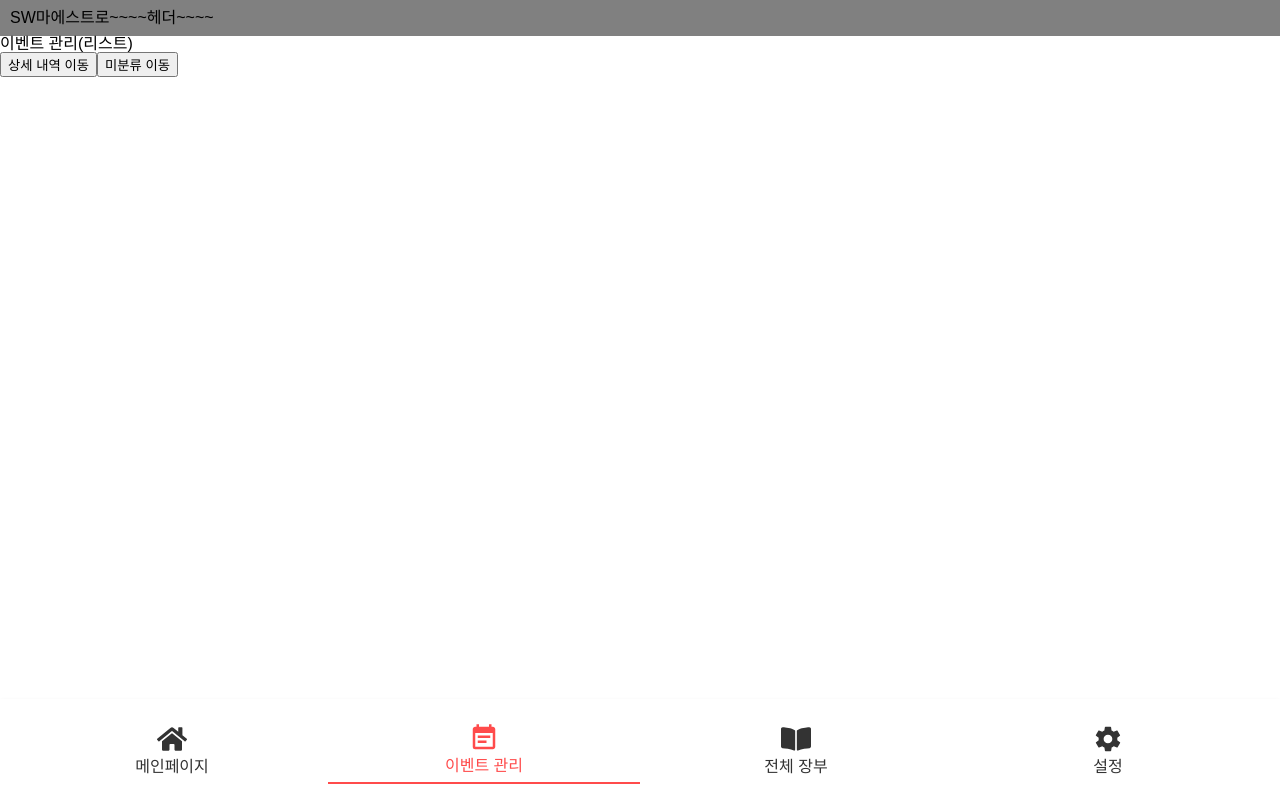
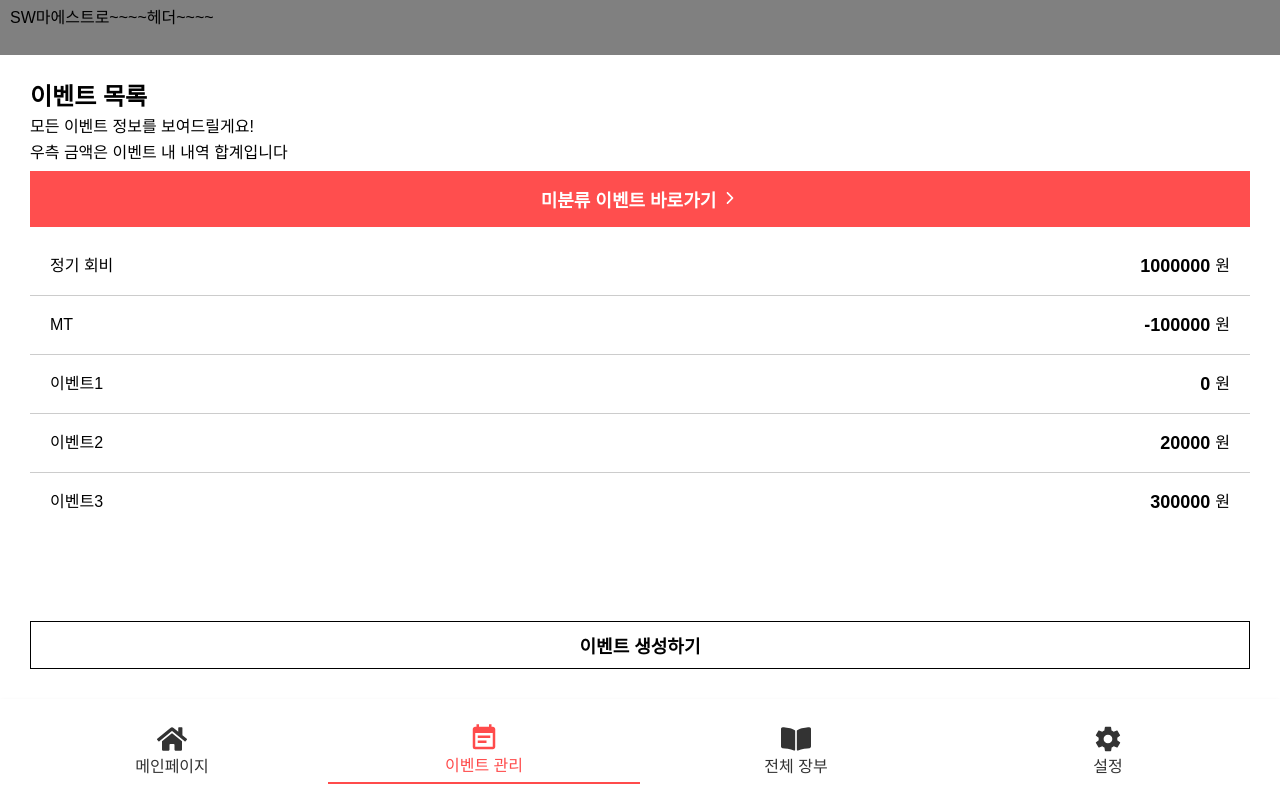
Before and after one commit to swm-backstage/movis-web, a React (Vite) app: page /events in a window 1280 px wide. Both pictures are taken after a click on the element "이벤트 관리". Built offline with nearby package versions, Linux system fonts and the light colour scheme; a web font is replaced by a local one.

Commit message:
[ADD] 기본 틀 구현 - 이벤트 페이지 구체화, 이벤트 상세 목록 페이지, 페이지 별 모달 창

```diff
--- /dev/null
+++ b/src/components/Modal.jsx
@@ -0,0 +1,48 @@
+import React from 'react';
+import { styled } from 'styled-components';
+
+const ModalBackground = styled.div`
+    position: fixed;
+    top: 0;
+    left: 0;
+    width: 100vw;
+    height: 100vh;
+    background-color: rgba(0, 0, 0, 0.5);
+    display: flex;
+    justify-content: center;
+    align-items: center;
+`;
+
+const ModalContent = styled.div`
+    position: relative;
+    display: flex;
+    flex-direction: column;
+    background: white;
+    padding: 20px;
+    border-radius: 10px;
+    width: 400px;
+    max-width: 80%;
+`;
+
+const CloseButton = styled.button`
+    background: none;
+    border: none;
+    font-size: 1.5rem;
+    position: absolute;
+    top: 10px;
+    right: 10px;
+    cursor: pointer;
+`;
+
+const Modal = ({ onClose, children }) => {
+    return (
+        <ModalBackground onClick={onClose}>
+            <ModalContent onClick={e => e.stopPropagation()}>
+                <CloseButton onClick={onClose}>&times;</CloseButton>
+                {children}
+            </ModalContent>
+        </ModalBackground>
+    );
+};
+
+export default Modal;
--- a/src/event/EventOutlet.jsx
+++ b/src/event/EventOutlet.jsx
@@ -8,7 +8,14 @@ import NavigationBar from './components/NavigationBar';
 const Container = styled.div`
   display: flex;
   flex-direction: column;
+  height: 100vh;
 `;
+
+const BodyContainer = styled.div`
+  padding: 30px;
+  height: calc(100vh - 216px);
+  overflow-y: hidden;
+`
 
 export default function EventOutlet() {
   const [BodyComponent, setBodyComponent] = useState(<EventMain />);
@@ -16,7 +23,9 @@ export default function EventOutlet() {
   return (
     <Container>
       <Header />
-      <Outlet context={{BodyComponent}}/>
+      <BodyContainer>
+        <Outlet context={{BodyComponent}}/>
+      </BodyContainer>
       <NavigationBar onSelectedBody={setBodyComponent} />
     </Container>
   );
--- a/src/event/components/Header.jsx
+++ b/src/event/components/Header.jsx
@@ -3,6 +3,7 @@ import { styled } from "styled-components"
 const HeaderContainer = styled.header`
     display: flex;
 
+    height: 35px;
     padding: 10px;
     background-color: gray;
 `
--- a/src/event/components/NavItem.jsx
+++ b/src/event/components/NavItem.jsx
@@ -1,4 +1,4 @@
-import React, { act } from 'react';
+import React from 'react';
 import { useLocation, useNavigate } from 'react-router-dom';
 import styled from 'styled-components';
 
--- a/src/event/eventInfo/components/EventLog.jsx
+++ b/src/event/eventInfo/components/EventLog.jsx
@@ -1,4 +1,7 @@
+import { useState } from "react";
 import { styled } from "styled-components";
+import Modal from "../../../components/Modal";
+import ModalForLog from "./ModalForLog";
 
 const ElementLog = styled.div`
     display: flex;
@@ -43,6 +46,7 @@ const CircleForType = styled.div`
 `
 
 export default function EventLog({e}) {
+    const [showModal, setShowModal] = useState(false);
 
     const colorSet = {
         "deposit" : "#3182F6",
@@ -50,7 +54,8 @@ export default function EventLog({e}) {
     }
 
     return (
-        <ElementLog>
+        <>
+            <ElementLog onClick={() => setShowModal(true)}>
                 <ElementLeft>
                     {
                         e.billType === "deposit" ? (
@@ -68,5 +73,12 @@ export default function EventLog({e}) {
                     {e.cash} 원
                 </ElementRight>
             </ElementLog>
+
+            <ModalForLog
+                logId={e.id}
+                onModal={{enabled: showModal, enable: setShowModal}}
+            />
+
+        </>
     )
 }
--- /dev/null
+++ b/src/event/eventInfo/components/ModalForLog.jsx
@@ -0,0 +1,95 @@
+import styled from "styled-components";
+import Modal from "../../../components/Modal";
+
+const ModalContent = styled.div`
+    display: flex;
+    flex-direction: column;
+    gap: 10px;
+`
+
+const TextContainer = styled.div`
+    display: flex;
+    flex-direction: row;
+    justify-content: space-between;
+`
+
+const ImageArea = styled.div`
+    width: 100%;
+    height: 300px;
+    background-image: url(${(props) => props.imageUrl});
+    background-color: lightgray;
+`
+
+const DetailArea = styled.div`
+    width: calc(100% - padding);
+    padding: 10px;
+
+    border: 1px solid black;
+    /* background-color: lightgray; */
+`
+
+const ChangeButton = styled.button`
+    min-width: 100px;
+`
+
+const ModalTitle = styled.p`
+    font-size: 1.5rem;
+    font-weight: bold;
+    text-align: center;
+    margin-bottom: 10px;
+`
+
+export default function ModalForLog({ onModal, logId }) {
+    if (!onModal.enabled) return null;
+
+    // API 붙여야 함
+    const mock = {
+        id: 1,
+        name: "임시 기록1",
+        date: "2024-06-30T00:00",
+        cash: 10000,
+        imageUrl: null,
+        details: "임시 기록1의 상세 내용입니다.",
+    };
+
+    const formattedDate = new Date(mock.date).toLocaleString('ko-KR', {
+        year: 'numeric',
+        month: 'long',
+        day: 'numeric',
+        hour: '2-digit',
+        minute: '2-digit',
+        hour12: false,
+    });
+
+    return (
+        <Modal onClose={() => onModal.enable(false)}>
+            <ModalTitle>{mock.name}</ModalTitle>
+            <ModalContent>
+                <TextContainer>
+                    <p>날짜</p>
+                    <p>{formattedDate}</p>
+                </TextContainer>
+
+                <TextContainer>
+                    <p>금액</p>
+                    <p>{mock.cash} 원</p>
+                </TextContainer>
+
+                <TextContainer>
+                    <p>영수증</p>
+                    <ChangeButton>이미지 변경</ChangeButton>
+                </TextContainer>
+                <ImageArea imageUrl={mock.imageUrl} />
+
+                <TextContainer>
+                    <p>상세</p>
+                    <ChangeButton>내용 변경</ChangeButton>
+                </TextContainer>
+                <DetailArea>
+                    {mock.details}
+                </DetailArea>
+
+            </ModalContent>
+        </Modal>
+    );
+}
--- a/src/event/eventList/EventList.jsx
+++ b/src/event/eventList/EventList.jsx
@@ -1,13 +1,122 @@
 import { useNavigate } from "react-router-dom"
+import { styled } from "styled-components";
+import { IoIosArrowForward } from "react-icons/io";
+import EventElement from "./components/EventElement";
+
+const BodyContainer = styled.div`
+    display: flex;
+    flex-direction: column;
+    position: relative;
+
+    height: 100%;
+    gap: 10px;
+`
+
+const TextArea = styled.div`
+    display: flex;
+    flex-direction: column;
+    gap: 10px;
+`
+
+const ElementContainer = styled.div`
+    height: calc(350px);
+`
+
+const ButtonUnclassified = styled.button`
+    background-color: #FF4E4E;
+    border: none;
+    padding: 15px 0;
+
+    font-size: 18px;
+    font-weight: bold;
+    color: white;
+`
+
+const ButtonEventCreate = styled.button`
+    position: absolute;
+    bottom: 0;
+    left: 0;
+    right: 0;
+
+    background-color: transparent;
+    border: 1px solid black;
+    padding: 10px 0;
+
+    font-size: 18px;
+    font-weight: bold;
+    color: black;
+`
+
+const HeaderText = styled.h1`
+    font-size: 24px;
+    font-weight: bold;
+`
+
+const DescriptText = styled.p``
 
 export default function EventList(){
+    const navigate = useNavigate();
 
-    const navigate = useNavigate();
+    const mock = {
+        "eventList" : [
+            {
+                "id": 1,
+                "title" : "정기 회비",
+                "cash" : 1000000
+            },
+            {
+                "id": 2,
+                "title" : "MT",
+                "cash" : -100000
+            },
+            {
+                "id": 3,
+                "title" : "이벤트1",
+                "cash" : 0
+            },
+            {
+                "id": 4,
+                "title" : "이벤트2",
+                "cash" : 20000
+            },
+            {
+                "id": 5,
+                "title" : "이벤트3",
+                "cash" : 300000
+            }
+        ]
+    };
+
     return (
-        <div>
-            <p>이벤트 관리(리스트)</p>
-            <button onClick={() => navigate("/events/info")}>상세 내역 이동</button>
-            <button onClick={() => navigate("/events/unclassified")}>미분류 이동</button>
-        </div>
+        <BodyContainer>
+            <TextArea>
+                <HeaderText>이벤트 목록</HeaderText>
+                <DescriptText>모든 이벤트 정보를 보여드릴게요!</DescriptText>
+                <DescriptText>우측 금액은 이벤트 내 내역 합계입니다</DescriptText>
+            </TextArea>
+
+            <ButtonUnclassified onClick={() => navigate("/events/unclassified")}>
+                미분류 이벤트 바로가기 <IoIosArrowForward/>
+            </ButtonUnclassified>
+
+            <ElementContainer>
+                {
+                    mock.eventList.map((e,i) => (
+                        <EventElement
+                            key={i}
+                            title={e.title}
+                            cash={e.cash}
+                        />
+                    ))
+                }
+                {/* {
+                    Array(50).fill().map((_,i) => (
+                        <p key={i}>d</p>
+                    ))
+                } */}
+            </ElementContainer>
+
+            <ButtonEventCreate onClick={() => navigate("/events/unclassified")}>이벤트 생성하기</ButtonEventCreate>
+        </BodyContainer>
     )
 }
--- /dev/null
+++ b/src/event/eventList/components/EventElement.jsx
@@ -0,0 +1,48 @@
+import { useNavigate } from "react-router-dom"
+import { styled } from "styled-components"
+
+const ElementContainer = styled.div`
+    display: flex;
+    flex-direction: row;
+    justify-content: space-between;
+    align-items: center;
+
+    padding: 20px;
+    border-bottom: 1px solid #ccc;
+    cursor: pointer;
+
+    &:last-child{
+        border-bottom: 0px;
+    }
+`
+
+const CashContainer = styled.div`
+    display: flex;
+    flex-direction: row;
+    align-items: center;
+    gap: 5px;
+`
+
+const HeaderText = styled.p`
+    font-size: 16px;
+`
+
+const CashText = styled.p`
+    font-size: 18px;
+    font-weight: bold;
+`
+
+export default function EventElement({title, cash}){
+    const navigate = useNavigate();
+
+    return(
+        <ElementContainer
+            onClick={() => navigate("/events/info")}
+        >
+            <HeaderText>{title}</HeaderText>
+            <CashContainer>
+                <CashText>{cash}</CashText>원
+            </CashContainer>
+        </ElementContainer>
+    )
+}
--- /dev/null
+++ b/src/landingPage/LandingPage.jsx
@@ -0,0 +1,17 @@
+import { useNavigate } from "react-router-dom"
+
+
+export default function LandingPage(){
+    const navigate = useNavigate();
+
+    return(
+        <div>
+            <p>정상 실행중~</p>
+            <br/>
+            <p>이 페이지는 모바일 앱에서 보여지지 않습니다.</p>
+            <p> 주소창에 사이트 주소만 입력 시 바로 등장!</p>
+            <br/>
+            <button onClick={() => navigate("/events")}>이벤트 이동</button>
+        </div>
+    )
+}
--- a/src/router.jsx
+++ b/src/router.jsx
@@ -2,11 +2,12 @@ import { createBrowserRouter } from "react-router-dom";
 import EventOutlet from "./event/EventOutlet";
 import EventNavContainer from "./event/EventNavContainer";
 import EventInfo from "./event/eventInfo/EventInfo";
+import LandingPage from "./landingPage/LandingPage";
 
 export default createBrowserRouter([
     {
         path: "/",
-        element: <>정상 실행중~</>
+        element: <LandingPage />
     },
     {
         path: "/events",
```
Also changed, not shown: src/event/eventInfo/EventInfo.jsx (+13 -12 lines), src/server/alert.js (renamed from src/sources/alert.js). Lines whose indentation alone changed are shown as unchanged.
